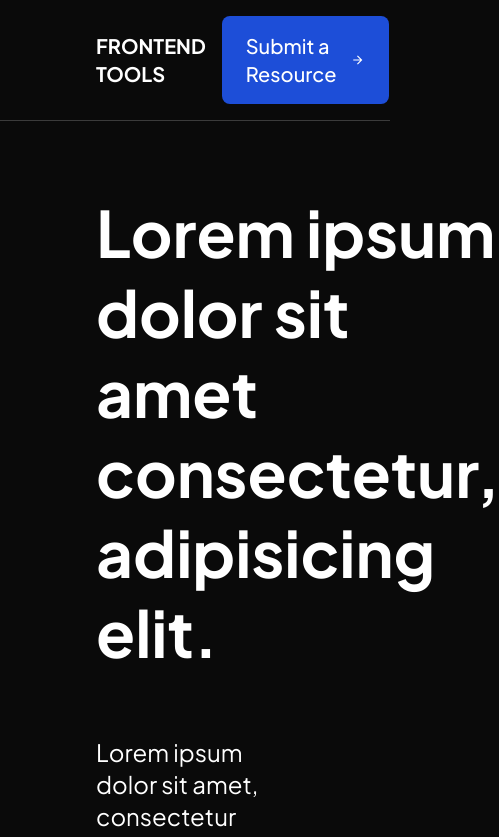
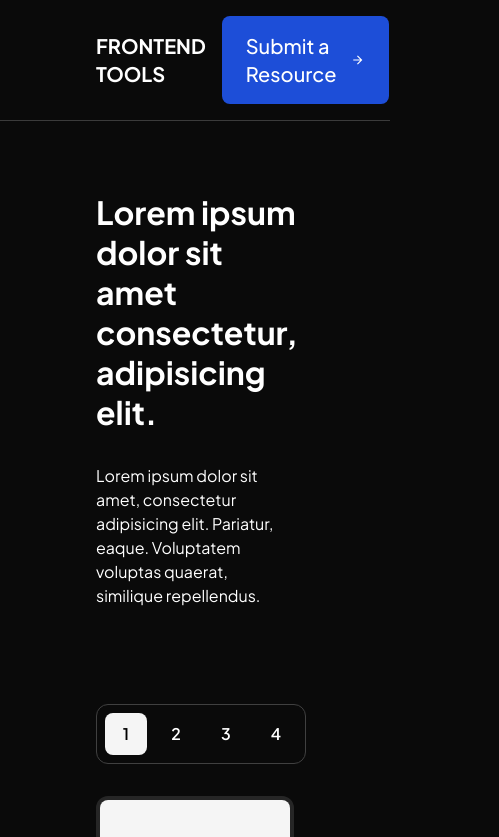
Before and after one commit to SnayderRodrigues/frontcards, a React (Vite) app: page / in a window 390 px wide. Shown: the top 837 px of the page, 499 px wide, since content can reach past the window. Built offline with nearby package versions, Linux system fonts and the light colour scheme.

Commit message:
update: Add responsive design for hero component

```diff
--- a/src/components/Hero.jsx
+++ b/src/components/Hero.jsx
@@ -4,11 +4,11 @@ const Hero = () => {
   return (
     <>
       <section className="flex items-center">
-        <div className="wrapper flex flex-col pt-48 pb-32">
-          <h1 className="flex max-w-[18ch] leading-tight mb-16">
+        <div className="wrapper flex flex-col pb-24 pt-48 xl:pb-32">
+          <h1 className="flex max-w-[18ch] leading-tight mb-8 lg:mb-12 xl:mb-16">
             Lorem ipsum dolor sit amet consectetur, adipisicing elit.
           </h1>
-          <p className="text-2xl max-w-[48ch]">
+          <p className="text-base sm:text-lg lg:text-xl xl:text-2xl max-w-[48ch]">
             Lorem ipsum dolor sit amet, consectetur adipisicing elit. Pariatur,
             eaque. Voluptatem voluptas quaerat, similique repellendus.
           </p>
--- a/src/index.css
+++ b/src/index.css
@@ -2,14 +2,14 @@
 @tailwind components;
 @tailwind utilities;
 
-/* @layer components {
-  .button {
+@layer components {
+  /* .button {
     @apply flex items-center justify-center gap-2 w-fit min-w-[160px] px-8 py-4 text-white font-medium bg-red-500 rounded-lg transition-all relative z-10 cursor-pointer;
   }
   .button:hover {
     @apply bg-red-700;
-  }
-} */
+  } */
+}
 
 :root {
   color-scheme: dark;
@@ -89,6 +89,7 @@ button {
 }
 
 h1 {
-  font-size: 4rem;
+  font-size: 2rem;
+  font-size: clamp(2rem, 1.1485148514851486rem + 3.1683168316831685vw, 4rem);
   font-weight: 700;
 }
```
